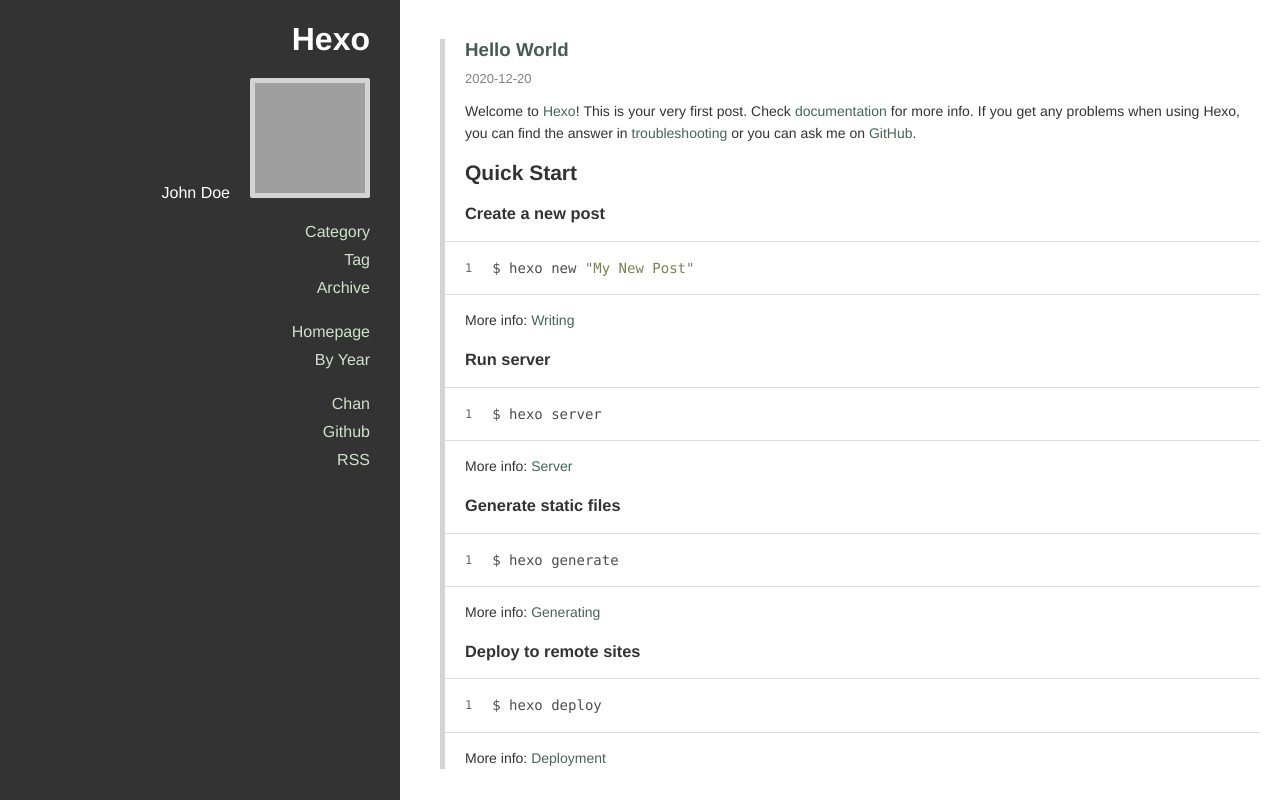
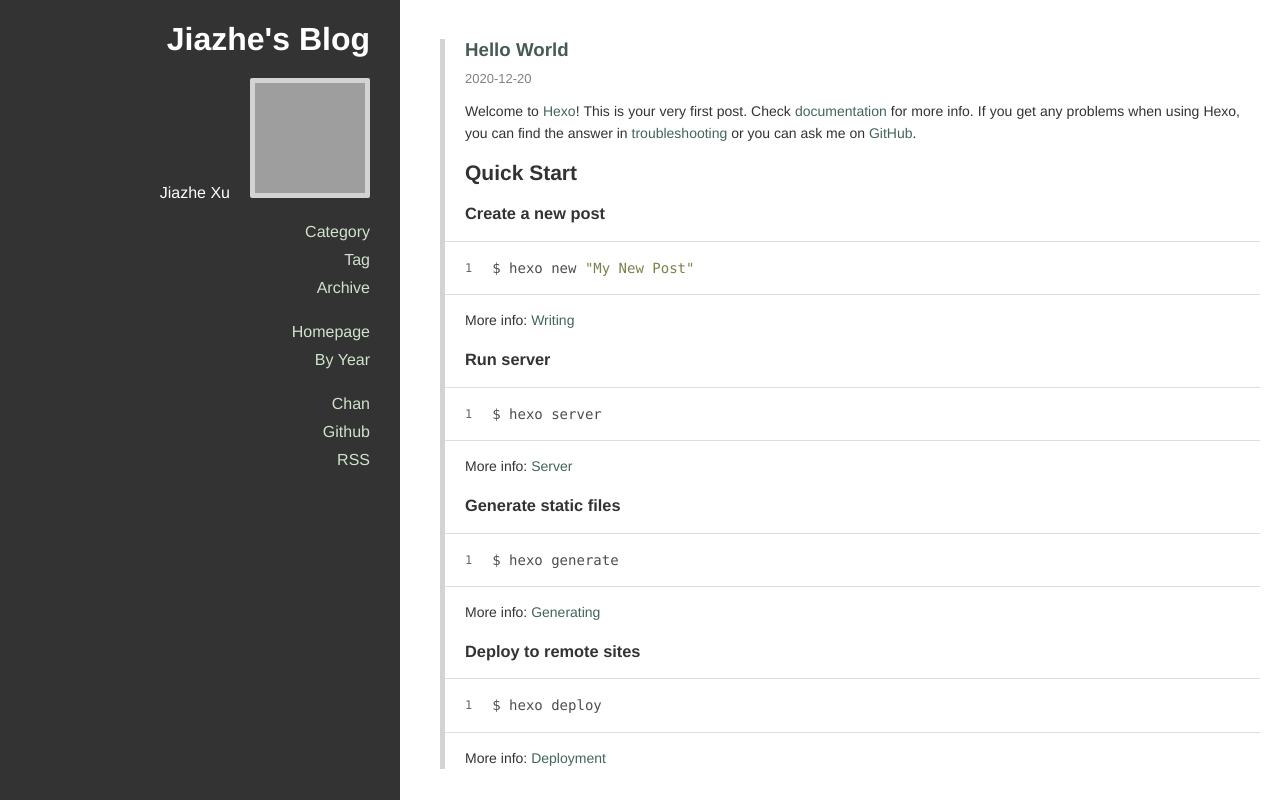
Before and after one commit to jiazhescholar/jiazhescholar.github.io, a plain HTML site: page index.html in a window 1280 px wide. Drawn offline with nearby package versions, Linux system fonts and the light colour scheme; grey boxes are pictures that could not be loaded.

Commit message:
Site updated: 2020-12-20 22:49:05

```diff
--- a/index.html
+++ b/index.html
@@ -8,20 +8,20 @@
 
 <title>
 
-    Hexo
+    Jiazhe&#39;s Blog
 
 </title>
 
 <meta property="og:type" content="website">
-<meta property="og:title" content="Hexo">
+<meta property="og:title" content="Jiazhe&#39;s Blog">
 <meta property="og:url" content="https://jiazhescholar.github.io/index.html">
-<meta property="og:site_name" content="Hexo">
+<meta property="og:site_name" content="Jiazhe&#39;s Blog">
 <meta property="og:locale" content="en_US">
-<meta property="article:author" content="John Doe">
+<meta property="article:author" content="Jiazhe Xu">
 <meta name="twitter:card" content="summary">
 
 
-  <link rel="alternative" href="/atom.xml" title="Hexo" type="application/atom+xml">
+  <link rel="alternative" href="/atom.xml" title="Jiazhe&#39;s Blog" type="application/atom+xml">
 
 
 
@@ -52,19 +52,19 @@
     <span class="icon-bar"></span>
     <span class="icon-bar"></span>
   </button>
-  <a class="title" href="/">Hexo</a>
+  <a class="title" href="/">Jiazhe&#39;s Blog</a>
 </div>
 
   <div class="main-container">
     <div class="sidebar">
   <div class="header">
-    <h1 class="title"><a href="/">Hexo</a></h1>
+    <h1 class="title"><a href="/">Jiazhe&#39;s Blog</a></h1>
 
     <div class="info">
       <div class="content">
 
 
-          <div class="author">John Doe</div>
+          <div class="author">Jiazhe Xu</div>
 
       </div>
 
@@ -203,7 +203,7 @@
 
           <div class="main-footer">
 
-    © 2020 Hexo - Powered by <a href="http://hexo.io" target="_blank">Hexo</a> - Theme <a href="https://github.com/denjones/hexo-theme-chan" target="_blank">Chan</a>
+    © 2020 Jiazhe&#39;s Blog - Powered by <a href="http://hexo.io" target="_blank">Hexo</a> - Theme <a href="https://github.com/denjones/hexo-theme-chan" target="_blank">Chan</a>
 
 </div>
 
```
Also changed, not shown: 2020/12/20/hello-world/index.html (+7 -7 lines), archives/2020/12/index.html (+8 -8 lines), archives/2020/index.html (+8 -8 lines), archives/index.html (+8 -8 lines).
